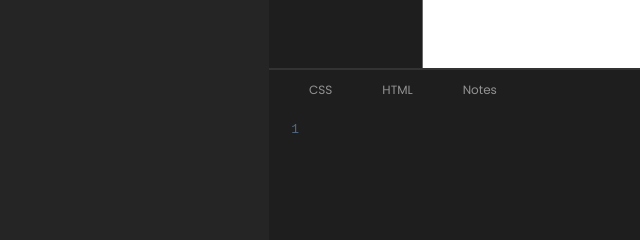
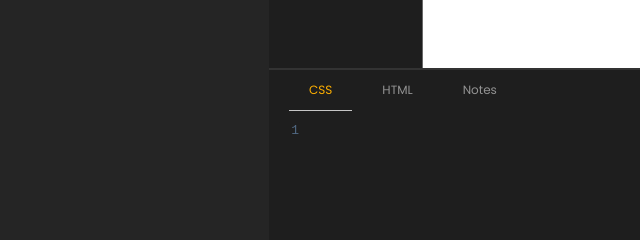
Before and after one commit to itsmarsss/Photon-Slides, a browser extension: page app/index.html in a window 1280 px wide. Shown: the part 346-586 px from the top of the page, 31-671 px from the left. Drawn offline with Linux system fonts and the light colour scheme.

Commit message:
Fix class name referencing

```diff
--- a/app/index.css
+++ b/app/index.css
@@ -201,7 +201,7 @@ body {
     color: var(--text);
 }
 
-.tab:active {
+.tab.active {
     color: var(--accent);
     border-bottom: 1px var(--text) solid;
 }
```
